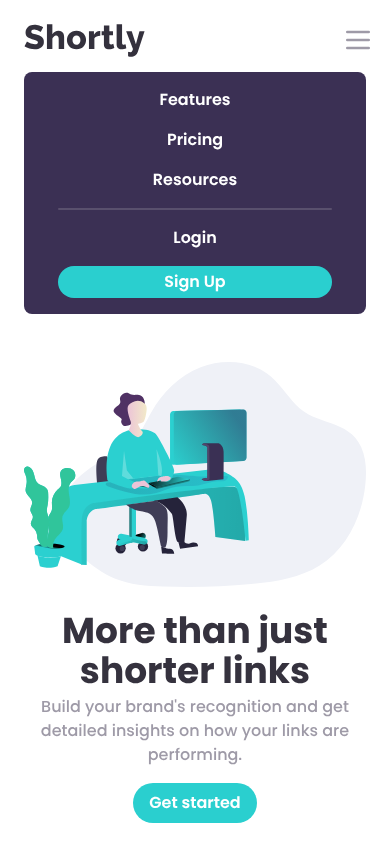
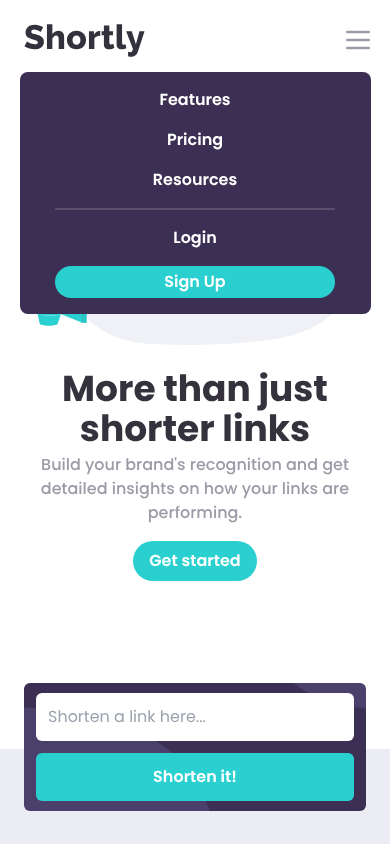
Before and after one commit to Rowada/shortly-landing-page, a React (Vite) app: page / in a window 390 px wide. Both pictures are taken after a click on the button 358 px from the left and 40 px from the top of the page. Shown: the top 844 px of the page. Built offline with nearby package versions, Linux system fonts and the light colour scheme.

Commit message:
style: update mobile navbar

```diff
--- a/src/components/Header/Nav.jsx
+++ b/src/components/Header/Nav.jsx
@@ -62,8 +62,8 @@
         </div>
 
         {isOpen && (
-          <div className=" md:hidden">
-            <div className=" mx-auto flex flex-col items-center justify-around space-y-4 rounded-lg bg-background py-4">
+          <div className="absolute inset-x-0 z-50 m-auto w-[90%] md:hidden">
+            <div className="mx-auto flex w-full flex-col items-center justify-around space-y-4 rounded-lg bg-background py-4">
               <ul className="flex flex-col items-center space-y-4">
                 {MENU_ITEMS.map((items) => (
                   <li key={items.id}>
```
